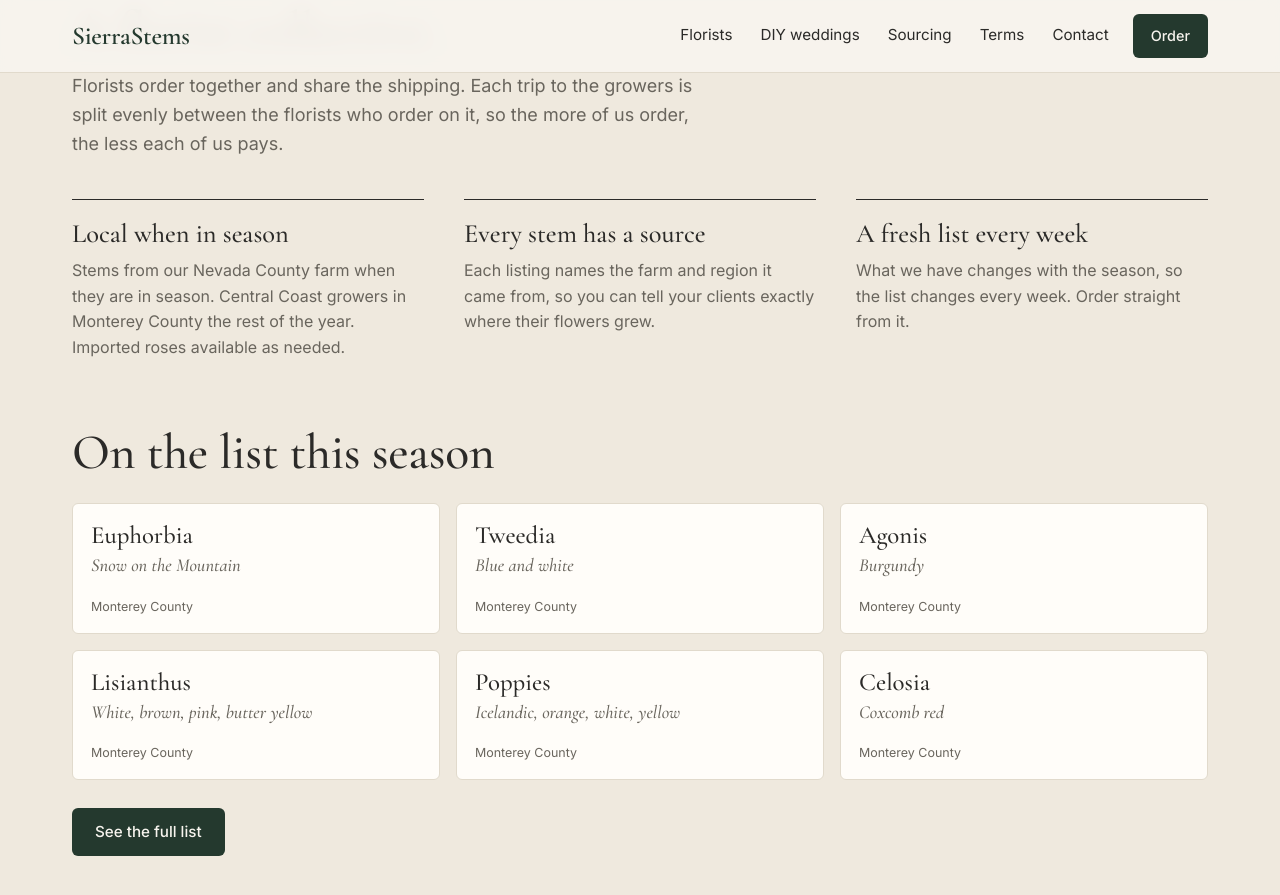
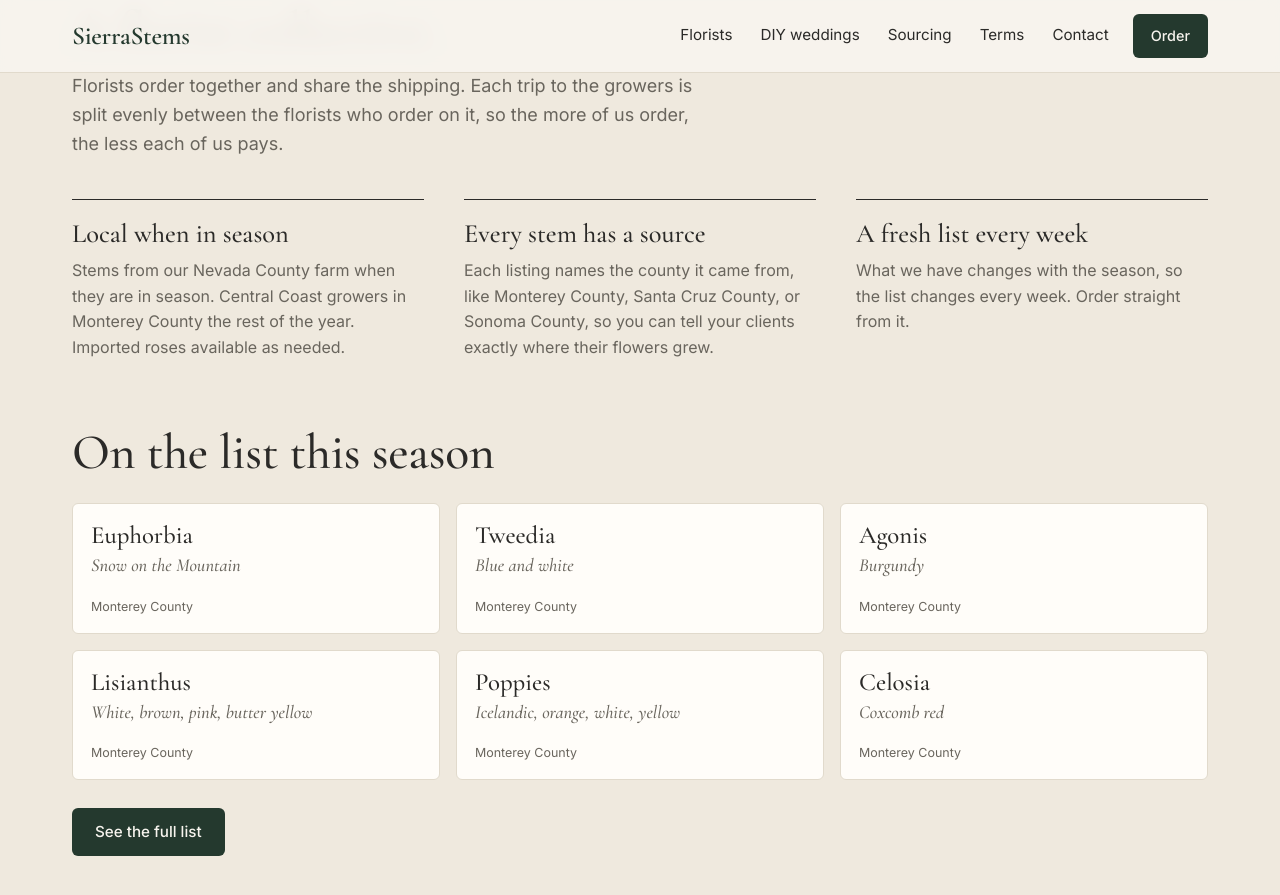
Before and after one commit to jshplhm/sierrastems, a Jekyll site: the page built from index.html, in a window 1280 px wide and 900 px high, scrolled down 1565 px. Shown: the top 895 px of the window. Built offline with Jekyll 4.4.1, drawn with Linux system fonts in a browser that asks for light colours.

Commit message:
Home: sources by county
Co-Authored-By: Claude Opus 5.5 <noreply@anthropic.com>
Claude-Session: https://claude.ai/code/session_012d4NNvuZZmyaY4YyJAbTUg

```diff
--- a/index.html
+++ b/index.html
@@ -50,7 +50,7 @@ preload_hero: true
       </li>
       <li>
         <h2>Every stem has a source</h2>
-        <p>Each listing names the farm and region it came from, so you can tell your clients exactly where their flowers grew.</p>
+        <p>Each listing names the county it came from, like Monterey County, Santa Cruz County, or Sonoma County, so you can tell your clients exactly where their flowers grew.</p>
       </li>
       <li>
         <h2>A fresh list every week</h2>
```
